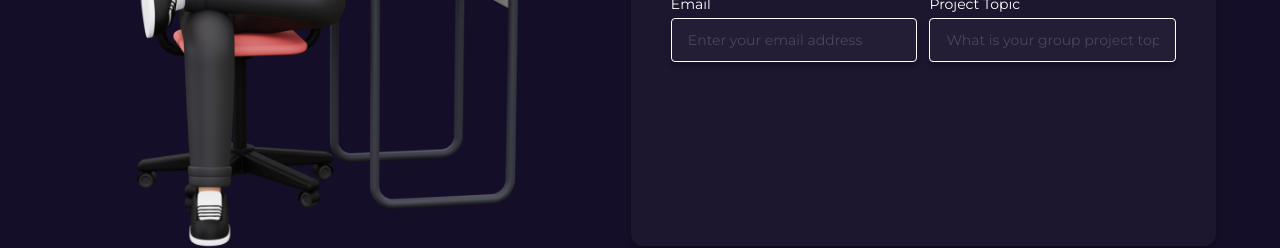
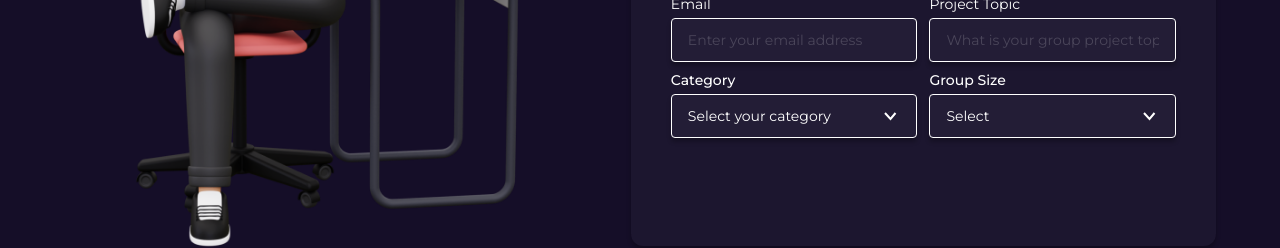
Before and after one commit to gift56/getlinked-ui-challengn, a Next.js app: page /register in a window 1280 px wide. Shown: the part 457-705 px from the top of the page. Built offline with nearby package versions, Linux system fonts and the light colour scheme; a web font is replaced by a local one.

Commit message:
working on signup page

```diff
--- a/pages/register/index.tsx
+++ b/pages/register/index.tsx
@@ -1,4 +1,4 @@
-import { CustomizeButton, CustomizeInput } from "@/components";
+import { CustomizeButton, CustomizeInput, CustomizeSelect } from "@/components";
 import Head from "next/head";
 import Link from "next/link";
 
@@ -157,6 +157,46 @@ const Registerpage = () => {
                     className="bg-[#ffffff08] border border-white h-[44px] w-full rounded px-4 outline-none text-sm shadow-registerShad text-white placeholder:text-borderColor focus:border-primary transition-all duration-300"
                   />
                 </div>
+                <div className="w-full flex flex-col tab:flex-row items-start justify-between gap-3">
+                  <CustomizeSelect
+                    showLabel={false}
+                    label="Category"
+                    htmlFor="category"
+                    labelClassName="text-sm font-medium text-darkColor"
+                    // value={values.category}
+                    // onChange={handleChange}
+                    // onBlur={handleBlur}
+                    // error={getError("category")}
+                    errorClass="hidden"
+                    name="category"
+                    className="bg-[#ffffff08] appearance-none bg-[url(/icon/downIcon.svg)] bg-no-repeat bg-[center_right_0.3rem] lg:bg-[center_right_1.2rem] border border-white h-[44px] w-full rounded px-4 outline-none text-sm shadow-registerShad text-white placeholder:text-borderColor focus:border-primary transition-all duration-300"
+                  >
+                    <option id="category" value="">
+                      Select your category
+                    </option>
+                    <option value="1">1</option>
+                    <option value="2">2</option>
+                  </CustomizeSelect>
+                  <CustomizeSelect
+                    showLabel={false}
+                    label="Group Size"
+                    htmlFor="category"
+                    labelClassName="text-sm font-medium text-darkColor"
+                    // value={values.category}
+                    // onChange={handleChange}
+                    // onBlur={handleBlur}
+                    // error={getError("category")}
+                    errorClass="hidden"
+                    name="category"
+                    className="bg-[#ffffff08] appearance-none bg-[url(/icon/downIcon.svg)] bg-no-repeat bg-[center_right_0.3rem] lg:bg-[center_right_1.2rem] border border-white h-[44px] w-full rounded px-4 outline-none text-sm shadow-registerShad text-white placeholder:text-borderColor focus:border-primary transition-all duration-300"
+                  >
+                    <option id="category" value="">
+                      Select
+                    </option>
+                    <option value="10">10</option>
+                    <option value="20">20</option>
+                  </CustomizeSelect>
+                </div>
               </form>
             </div>
           </div>
```
